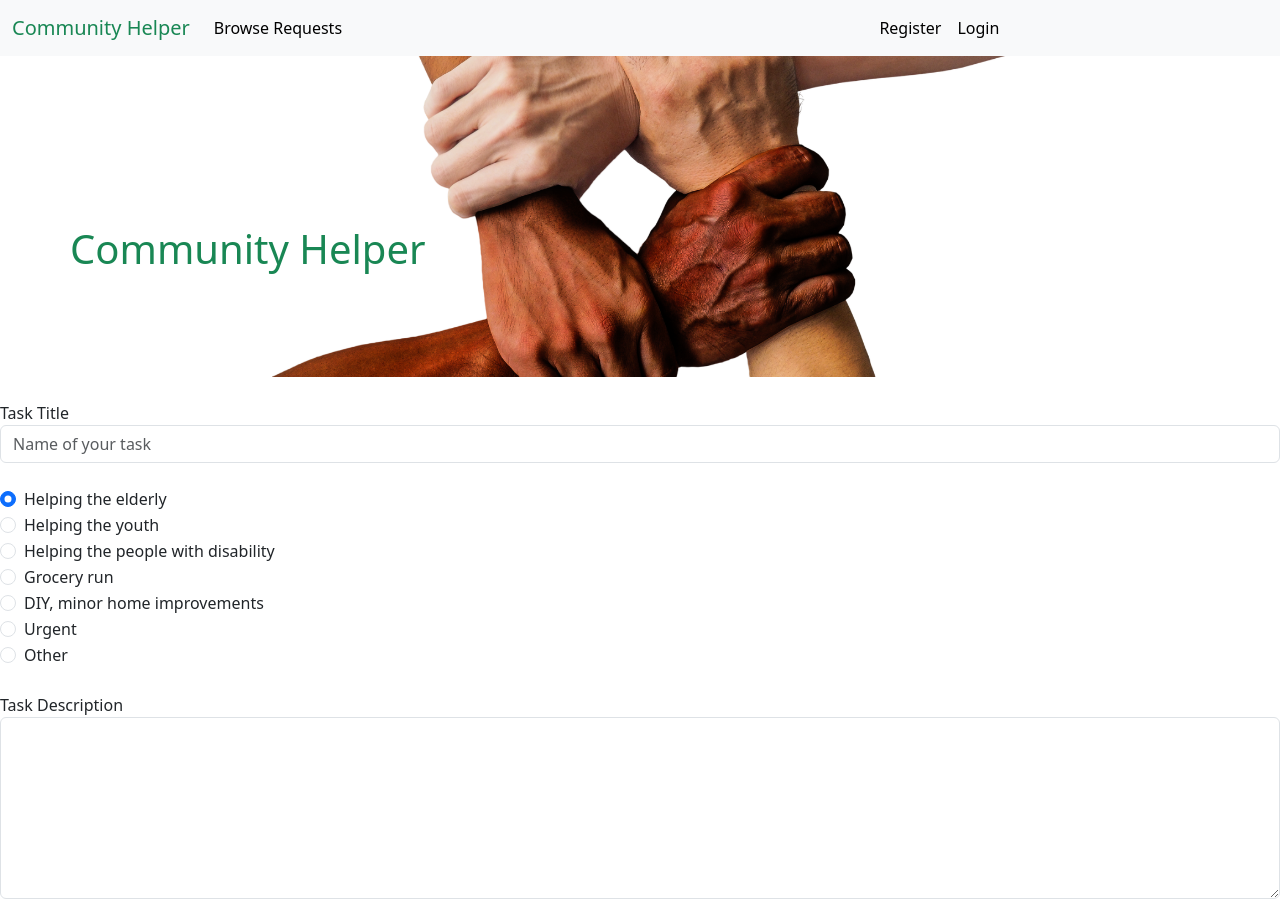
After one commit to josipcodes/community-helper, a Django app: page /submission in a window 1280 px wide. The commit adds this page. Run offline with Django 3.2, Linux system fonts and the light colour scheme; some libraries are stand-ins or nearby versions.

Commit message:
Render create-task.html, add placeholder form

```diff
--- a/board/urls.py
+++ b/board/urls.py
@@ -3,5 +3,6 @@ from django.urls import path
 
 
 urlpatterns = [
-    path('', views.home, name='home')
+    path('', views.home, name='home'),
+    path('submission', views.NewTask, name='submission'),
 ]
--- a/board/views.py
+++ b/board/views.py
@@ -5,4 +5,8 @@ from django.shortcuts import render, HttpResponse
 
 
 def home(request):
-    return render(request, 'index.html')
+    return render(request, "index.html")
+
+
+def NewTask(request):
+    return render(request, "create-task.html")
--- a/templates/base.html
+++ b/templates/base.html
@@ -38,7 +38,7 @@
                     </li>
                     {% if user.is_authenticated %}
                     <li class="nav-item">
-                        <a class="nav-link active" aria-current="page" href="#">Make a Request</a>
+                        <a class="nav-link active" aria-current="page" href="{% url 'submission' %}">Make a Request</a>
                     </li>
                     {% endif %}
                 </ul>
--- /dev/null
+++ b/templates/create-task.html
@@ -0,0 +1,73 @@
+{% extends "base.html" %}
+
+
+{% block content %}
+
+<!-- bootstrap form code, customized -->
+<form>
+    <div class="form-group">
+        <label for="formGroupExampleInput">Task Title</label>
+        <input type="text" class="form-control" id="formGroupExampleInput" placeholder="Name of your task">
+    </div>
+    <br>
+    <div class="form-check">
+        <input class="form-check-input" type="radio" name="exampleRadios" id="exampleRadios1" value="option1" checked>
+        <label class="form-check-label" for="exampleRadios1">
+            Helping the elderly
+        </label>
+    </div>
+    <div class="form-check">
+        <input class="form-check-input" type="radio" name="exampleRadios" id="exampleRadios2" value="option2">
+        <label class="form-check-label" for="exampleRadios2">
+            Helping the youth
+        </label>
+    </div>
+    <div class="form-check">
+        <input class="form-check-input" type="radio" name="exampleRadios" id="exampleRadios2" value="option2">
+        <label class="form-check-label" for="exampleRadios2">
+            Helping the people with disability
+        </label>
+    </div>
+    <div class="form-check">
+        <input class="form-check-input" type="radio" name="exampleRadios" id="exampleRadios2" value="option2">
+        <label class="form-check-label" for="exampleRadios2">
+            Grocery run
+        </label>
+    </div>
+    <div class="form-check">
+        <input class="form-check-input" type="radio" name="exampleRadios" id="exampleRadios2" value="option2">
+        <label class="form-check-label" for="exampleRadios2">
+            DIY, minor home improvements
+        </label>
+    </div>
+    <div class="form-check">
+        <input class="form-check-input" type="radio" name="exampleRadios" id="exampleRadios2" value="option2">
+        <label class="form-check-label" for="exampleRadios2">
+            Urgent
+        </label>
+    </div>
+    <div class="form-check">
+        <input class="form-check-input" type="radio" name="exampleRadios" id="exampleRadios2" value="option2">
+        <label class="form-check-label" for="exampleRadios2">
+            Other
+        </label>
+    </div>
+    <br>
+    <div class="form-group">
+        <label for="exampleFormControlTextarea1">Task Description</label>
+        <textarea class="form-control" id="exampleFormControlTextarea1" rows="7"></textarea>
+    </div>
+</form>
+
+
+
+
+
+
+
+
+
+
+
+
+{%endblock%}
```
